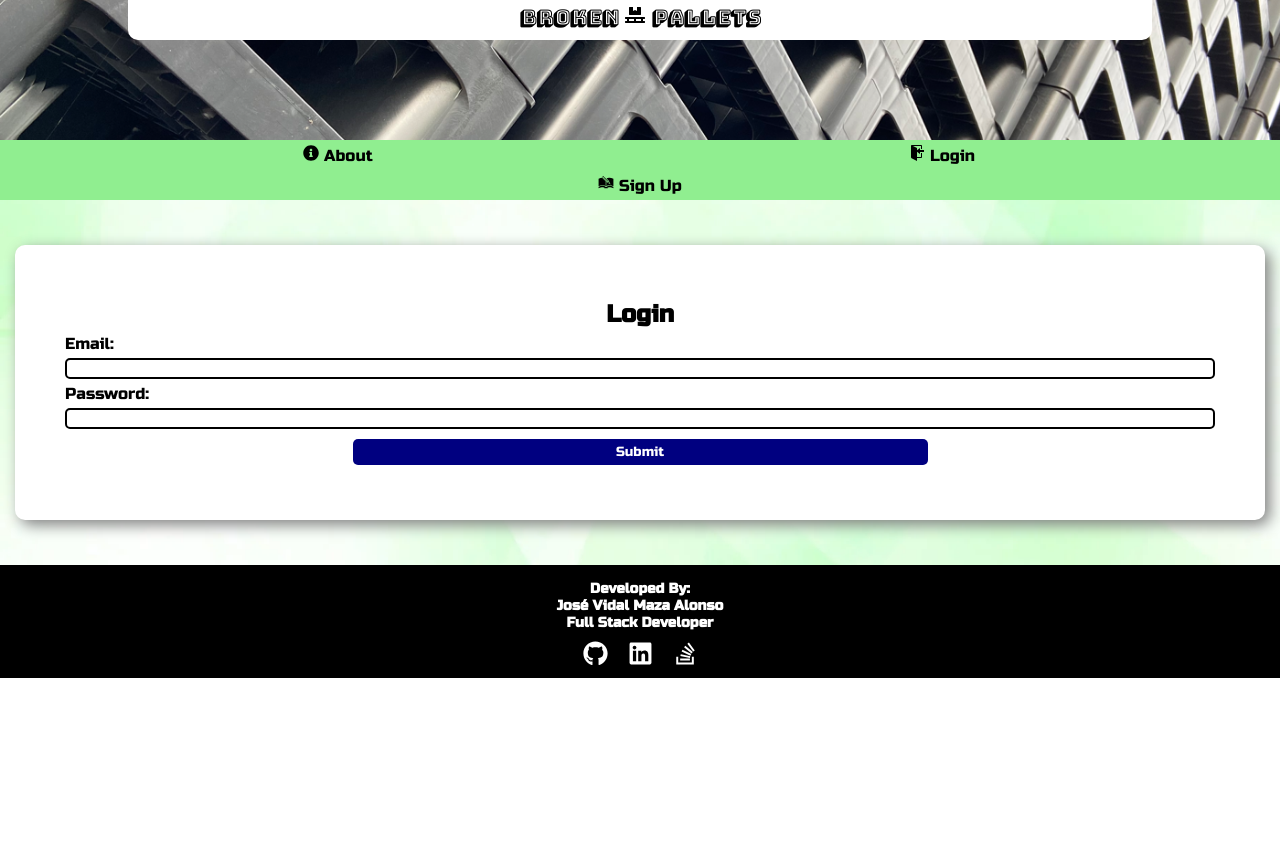
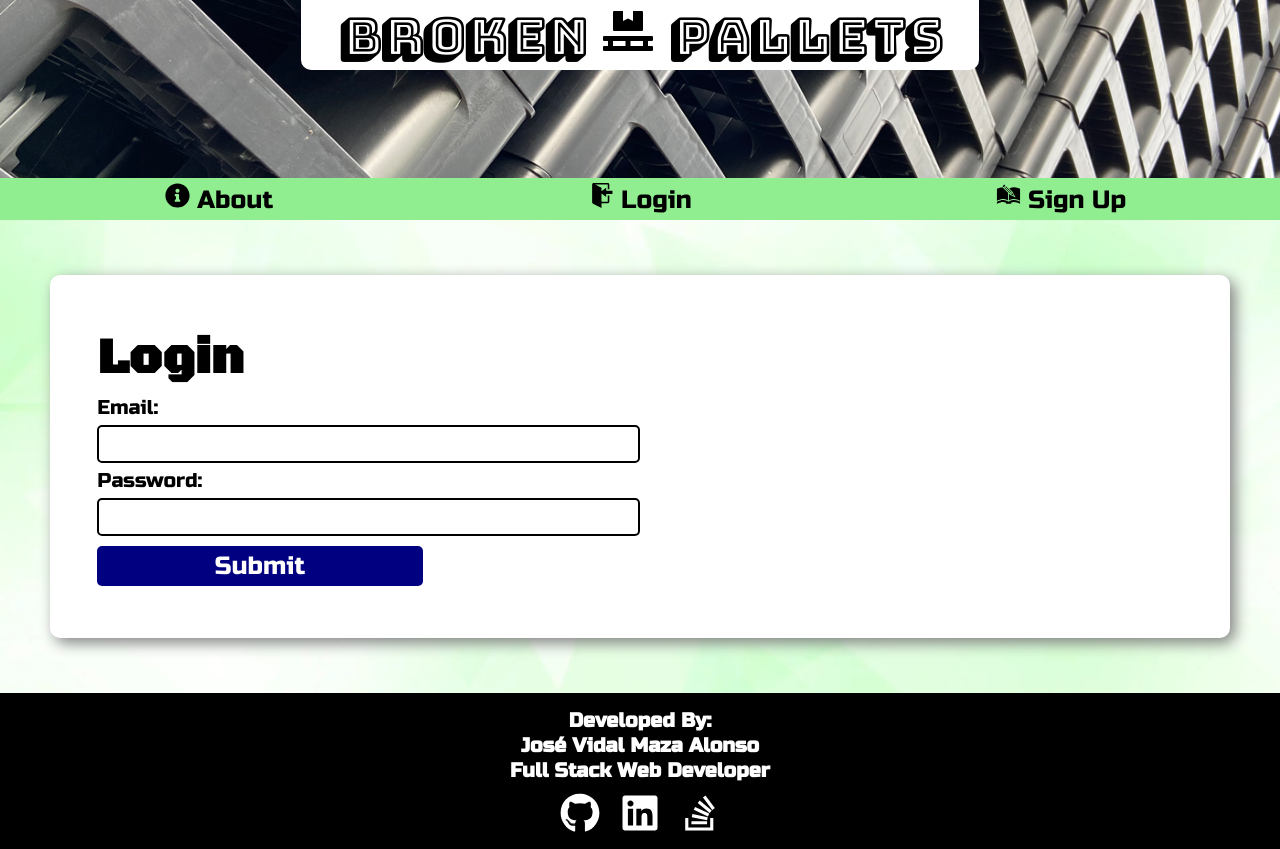
Before and after one commit to josevidmal/jvma-broken-pallets, a React (Create React App) app in the folder client/: page /login in a window 1280 px wide. Before the commit the page ends 800 px from the top, so only its background shows below. Built offline with nearby package versions, Linux system fonts and the light colour scheme; a web font is replaced by a local one.

Commit message:
Adding all of the css code for Responsive Web Design, Using media queries for screens of less than 576px, 576px, 768px, 992px, 1200px and 1400px. Adding several classNames in all components and pages files, to reduce as much as possible code repetition.

```diff
--- a/client/src/App.css
+++ b/client/src/App.css
@@ -16,7 +16,7 @@ header h1 {
     text-align: center;
     background-color: white;
     border-radius: 0px 0px 10px 10px;
-    font-family: 'Bungee Shade';
+    font-family: 'Bungee Shade', 'Black Ops One', 'Russo One', 'Kanit', 'Segoe UI', Tahoma, Geneva, Verdana, sans-serif;
     font-size: 20px;
     padding: 5px 5px;
 }
@@ -46,14 +46,9 @@ nav ul {
     text-align: center;
 }
 
-.seller-nav-li {
+.seller-nav-li, .recycler-nav-li {
     display: inline;
-    margin: 5px 10px;
-    text-align: center;
-}
-
-.recycler-nav-li {
-    display: inline;
+    flex-basis: 40%;
     margin: 5px 10px;
     text-align: center;
 }
@@ -83,12 +78,13 @@ nav ul {
     padding: 4% 4%;
     border-radius: 10px;
     box-shadow: 5px 5px 15px gray;
-    margin: 10px 0px;
+    margin: 20px 0px;
 }
 
 .section-headings {
     text-align: center;
     margin: 5px 5px;
+    font-family: 'Black Ops One', 'Russo One', 'Kanit', 'Segoe UI', Tahoma, Geneva, Verdana, sans-serif;
 }
 
 #about-section {
@@ -100,6 +96,7 @@ nav ul {
 
 #home-image {
     width: 100%;
+    height: 200px;
     align-self: flex-end;
     margin-top: 10px;
 }
@@ -124,7 +121,7 @@ nav ul {
     border: 2px solid orange;
 }
 
-.forms div {
+.forms-btn-div, .offer-btn-div {
     text-align: center;
 }
 
@@ -138,13 +135,44 @@ nav ul {
     margin: 5px 0px;
 }
 
-#login-form button:hover {
+.delete-btns {
+    background-color: rgb(206, 0, 0);
+}
+
+.btns:hover {
     background-color:  rgb(66, 66, 255);
     cursor: pointer;
 }
 
-#login-required, #login-error {
+.delete-btns:hover {
+    background-color: red;
+}
+
+.required-fields, .error-messages {
     color: red;
+}
+
+.offer-cards {
+    display: flex;
+    flex-wrap: wrap;
+    justify-content: space-evenly;
+    align-content: space-around;
+}
+
+.offer-ids, .offer-lists, .offer-img, .offer-btn-div {
+    flex-basis: 100%;
+    margin: 5px 0px;
+}
+
+.offer-img {
+    width: 100%;
+    height: 250px;
+    border-radius: 10px;
+}
+
+.cards-list-items {
+    margin: 10px 0px;
+    font-size: 14px;
 }
 
 footer {
@@ -169,3 +197,444 @@ footer ul li {
     display: inline;
     color: white;
 }
+
+.footer-links:hover {
+    color: lightgreen
+}
+
+@media screen and (min-width: 576px) {
+
+    header {
+        height: 200px;
+    }
+
+    header h1 {
+        flex-basis: 65%;
+        height: 45px;
+        font-size: 30px;
+    }
+
+    .home-nav-li {
+        flex-basis: 30%;
+        font-size: 20px;
+    }
+
+    .seller-nav-li, .recycler-nav-li {
+        flex-basis: 30%;
+        font-size: 20px;
+    }
+
+    #home-image {
+        height: 300px;
+    }
+
+    #about-section p {
+        font-size: 14px;
+    }
+
+    .section-headings {
+        font-size: 35px;
+    }
+
+    .forms-labels {
+        font-size: 18px;
+    }
+
+    .form-inputs, .form-selects {
+        height: 30px;;
+    }
+
+    .btns {
+        width: 35%;
+        font-size: 18px;
+    }
+
+    .offer-ids {
+        font-size: 20px;
+    }
+
+    .offer-img {
+        height: 350px;
+    }
+
+    footer h4 {
+        font-size: 16px;
+    }
+
+    footer ul li {
+        font-size: 30px;
+    }
+}
+
+@media screen and (min-width: 768px) {
+
+    header {
+        height: 200px;
+    }
+
+    header h1 {
+        flex-basis: 70%;
+        height: 60px;
+        font-size: 40px;
+    }
+
+    .home-nav-li {
+        flex-basis: 30%;
+        font-size: 18px;
+    }
+
+    .seller-nav-li, .recycler-nav-li {
+        flex-basis: 20%;
+        font-size: 18px;
+    }
+
+    #home-image {
+        height: 350px;
+    }
+
+    #about-section p {
+        font-size: 16px;
+    }
+
+    .section-headings {
+        font-size: 40px;
+    }
+
+    .forms-labels {
+        font-size: 18px;
+    }
+
+    .form-inputs, .form-selects {
+        height: 30px;;
+    }
+
+    .btns {
+        width: 35%;
+        font-size: 23px;
+    }
+
+    .cards-list-items {
+        font-size: 16px;
+    }
+
+    .offer-cards {
+        justify-content: space-between;
+        align-items: center;
+    }
+
+    .offer-ids {
+        font-size: 23px;
+    }
+
+    .offer-lists {
+        flex-basis: 40%;
+    }
+
+    .offer-img {
+        flex-basis: 40%;
+        width: 200px;
+        height: 270px;
+    }
+
+    footer h4 {
+        font-size: 16px;
+    }
+
+    footer ul li {
+        font-size: 30px;
+    }
+}
+
+@media screen and (min-width: 992px) {
+
+    .main-container {
+        padding: 35px 35px;
+    }
+
+    header {
+        height: 200px;
+    }
+
+    header h1 {
+        flex-basis: 53%;
+        height: 60px;
+        font-size: 40px;
+    }
+
+    .home-nav-li {
+        flex-basis: 30%;
+        font-size: 18px;
+    }
+
+    .seller-nav-li, .recycler-nav-li {
+        flex-basis: 20%;
+        font-size: 18px;
+    }
+
+    #home-image {
+        height: 400px;
+    }
+
+    #about-section p {
+        font-size: 16px;
+    }
+
+    .section-headings {
+        font-size: 40px;
+        text-align: left;
+        margin: 5px 0px;
+    }
+
+    .forms-labels {
+        font-size: 18px;
+    }
+
+    .form-inputs, .form-selects {
+        display: block;
+        width: 50%;
+        height: 35px;;
+    }
+
+    .forms-btn-div {
+        text-align: left;
+    }
+
+    .btns {
+        width: 35%;
+        font-size: 23px;
+    }
+
+    .cards-list-items {
+        font-size: 16px;
+    }
+
+    .offer-cards {
+        justify-content: space-between;
+        align-items: center;
+    }
+
+    .offer-ids {
+        text-align: center;
+        font-size: 23px;
+    }
+
+    .offer-lists {
+        flex-basis: 40%;
+    }
+
+    .offer-img {
+        flex-basis: 40%;
+        width: 200px;
+        height: 270px;
+    }
+
+    footer h4 {
+        font-size: 16px;
+    }
+
+    footer ul li {
+        font-size: 30px;
+    }
+}
+
+@media screen and (min-width: 1200px) {
+
+    .main-container {
+        padding: 35px 50px;
+    }
+
+    header {
+        height: 220px;
+    }
+
+    header h1 {
+        flex-basis: 53%;
+        height: 70px;
+        font-size: 50px;
+    }
+
+    .home-nav-li {
+        flex-basis: 30%;
+        font-size: 25px;
+    }
+
+    .seller-nav-li, .recycler-nav-li {
+        flex-basis: 20%;
+        font-size: 25px;
+    }
+
+    #about-section {
+        justify-content: space-between;
+        align-content: space-between;
+        align-items: center;
+    }
+
+    #home-image {
+        height: 400px;
+        flex-basis: 35%;
+    }
+
+    #about-section p {
+        flex-basis: 35%;
+        font-size: 19px;
+    }
+
+    .section-headings {
+        font-size: 50px;
+        text-align: left;
+        margin: 5px 0px;
+    }
+
+    .forms-labels {
+        font-size: 20px;
+    }
+
+    .form-inputs, .form-selects {
+        display: block;
+        width: 50%;
+        height: 38px;;
+    }
+
+    .forms-btn-div {
+        text-align: left;
+    }
+
+    .btns {
+        width: 30%;
+        font-size: 25px;
+    }
+
+    .cards-list-items {
+        font-size: 20px;
+    }
+
+    .offer-cards {
+        justify-content: space-between;
+        align-items: center;
+    }
+
+    .offer-ids {
+        text-align: center;
+        font-size: 25px;
+    }
+
+    .offer-lists {
+        flex-basis: 40%;
+    }
+
+    .offer-img {
+        flex-basis: 35%;
+        width: 200px;
+        height: 270px;
+    }
+
+    footer h4 {
+        font-size: 20px;
+    }
+
+    footer ul li {
+        font-size: 40px;
+    }
+}
+
+@media screen and (min-width: 1400px) {
+
+    .main-container {
+        padding: 35px 60px;
+    }
+
+    header {
+        height: 220px;
+    }
+
+    header h1 {
+        flex-basis: 45%;
+        height: 75px;
+        font-size: 50px;
+    }
+
+    .home-nav-li {
+        flex-basis: 30%;
+        font-size: 22px;
+    }
+
+    .seller-nav-li, .recycler-nav-li {
+        flex-basis: 20%;
+        font-size: 22px;
+    }
+
+    #about-section {
+        justify-content: space-between;
+        align-content: space-between;
+        align-items: center;
+    }
+
+    #home-image {
+        height: 400px;
+        flex-basis: 35%;
+    }
+
+    #about-section p {
+        flex-basis: 40%;
+        font-size: 20px;
+        line-height: 1.5;
+    }
+
+    .section-headings {
+        font-size: 50px;
+        text-align: left;
+        margin: 5px 0px;
+    }
+
+    .forms-labels {
+        font-size: 20px;
+    }
+
+    .form-inputs, .form-selects {
+        display: block;
+        width: 50%;
+        height: 38px;
+        font-size: 20px;
+    }
+
+    .forms-btn-div {
+        text-align: left;
+    }
+
+    .btns {
+        width: 30%;
+        font-size: 25px;
+    }
+
+    .cards-list-items {
+        font-size: 20px;
+    }
+
+    .offer-cards {
+        justify-content: space-between;
+        align-items: center;
+    }
+
+    .offer-ids {
+        text-align: center;
+        font-size: 25px;
+    }
+
+    .offer-lists {
+        flex-basis: 40%;
+    }
+
+    .offer-img {
+        flex-basis: 35%;
+        width: 200px;
+        height: 270px;
+    }
+
+    footer h4 {
+        font-size: 20px;
+    }
+
+    footer ul li {
+        font-size: 50px;
+    }
+}
--- a/client/src/components/Footer/index.js
+++ b/client/src/components/Footer/index.js
@@ -4,7 +4,7 @@ import { FaGithub, FaLinkedin, FaStackOverflow } from 'react-icons/fa';
 const Footer = () => {
     return (
         <footer>
-            <h4>Developed By:<br></br>José Vidal Maza Alonso<br></br>Full Stack Developer</h4>
+            <h4>Developed By:<br></br>José Vidal Maza Alonso<br></br>Full Stack Web Developer</h4>
             <ul>
                 <li><a className="footer-links" href="https://github.com/josevidmal"><FaGithub /></a></li>
                 <li><a className="footer-links" href="https://www.linkedin.com/in/jose-vidal-maza-alonso-73477646/"><FaLinkedin /></a></li>
--- a/client/src/index.css
+++ b/client/src/index.css
@@ -2,5 +2,5 @@
     box-sizing: border-box;
     margin: 0px;
     padding: 0px;
-    font-family: 'Russo One', 'Segoe UI', Tahoma, Geneva, Verdana, sans-serif;
+    font-family: 'Russo One', 'Kanit', 'Segoe UI', Tahoma, Geneva, Verdana, sans-serif;
 }
--- a/client/src/pages/Login.js
+++ b/client/src/pages/Login.js
@@ -52,7 +52,7 @@ const Login = () => {
         <section id="login-section" className="section-cards">
             <h2 className="section-headings">Login</h2>
             <form id="login-form" className="forms" onSubmit={handleFormSubmit}>
-                <label htmlFor="email">Email:</label>
+                <label className="forms-labels" htmlFor="email">Email:</label>
                 <input
                     className="form-inputs"
                     name="email"
@@ -60,7 +60,7 @@ const Login = () => {
                     value={formState.email}
                     onChange={handleChange}
                 />
-                <label htmlFor="password">Password:</label>
+                <label className="forms-labels" htmlFor="password">Password:</label>
                 <input
                     className="form-inputs"
                     name="password"
@@ -71,7 +71,7 @@ const Login = () => {
                 {requiredField && (
                     <p className="required-fields">{requiredField}</p>
                 )}
-                <div>
+                <div className="forms-btn-div">
                     <button className="btns" type="submit">Submit</button>
                 </div>
             </form>
--- a/client/src/pages/Profile.js
+++ b/client/src/pages/Profile.js
@@ -21,11 +21,11 @@ const Profile = () => {
         <section id="profile-section" className="section-cards">
             <h2 className="section-headings">User Information</h2>
             <ul>
-                <li>Name: {`${userData.firstName} ${userData.lastName}`}</li>
-                <li>Company: {`${userData.company}`}</li>
-                <li>Username: {`${userData.username}`}</li>
-                <li>Email: {`${userData.email}`}</li>
-                <li>User Type: {`${userData.userType}`}</li>
+                <li className="cards-list-items">Name: {`${userData.firstName} ${userData.lastName}`}</li>
+                <li className="cards-list-items">Company: {`${userData.company}`}</li>
+                <li className="cards-list-items">Username: {`${userData.username}`}</li>
+                <li className="cards-list-items">Email: {`${userData.email}`}</li>
+                <li className="cards-list-items">User Type: {`${userData.userType}`}</li>
             </ul>
         </section>
     );
```
Also changed, not shown: client/src/components/AllOffersList/index.js (+16 -16 lines), client/src/components/CreateOfferForm/index.js (+8 -8 lines), client/src/components/MyOffersList/index.js (+16 -16 lines), client/src/components/MyPurchasesList/index.js (+16 -16 lines), client/src/pages/Signup.js (+8 -8 lines).
